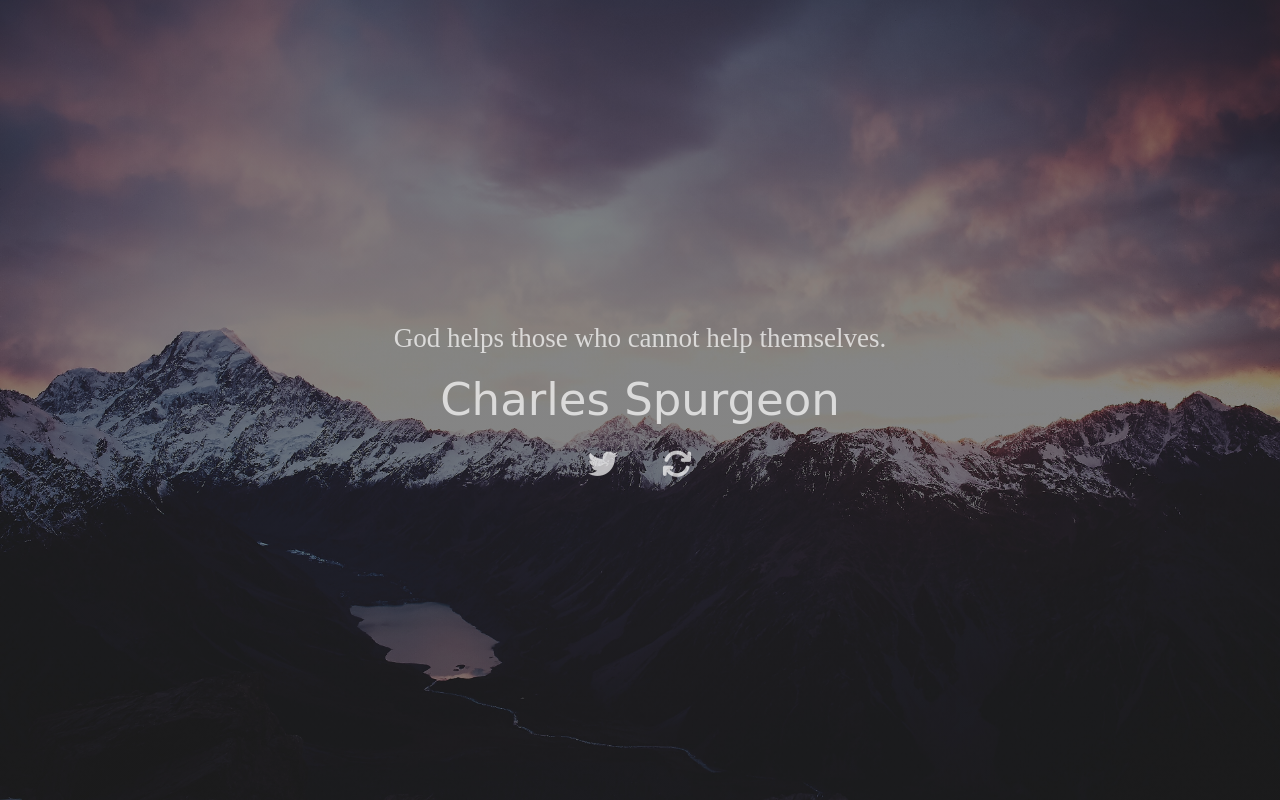
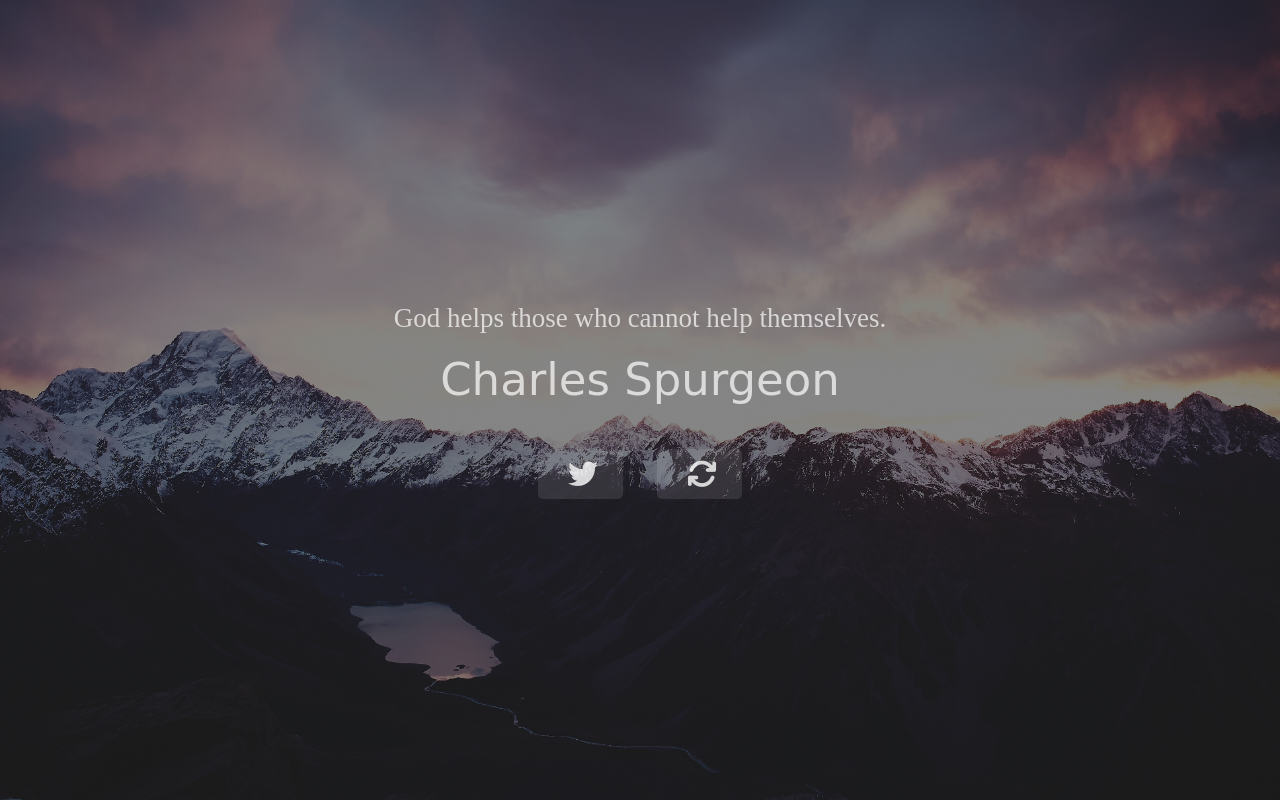
Before and after one commit to robersonj/randomquotes, a plain HTML site: page index.html in a window 1280 px wide. Drawn offline with nearby package versions, Linux system fonts and the light colour scheme; a web font is replaced by a local one.

Commit message:
Fixed refresh click.

```diff
--- a/index.html
+++ b/index.html
@@ -13,8 +13,8 @@
     <div class="txt-container">
       <p id="quote">God helps those who cannot help themselves.</p>
       <p id="author">Charles Spurgeon</p>
-      <i class="fa fa-twitter" aria-hidden="true" onclick="tweetThis()"></i>
-      <i class="fa fa-refresh" aria-hidden="true" onclick="generateQuote()"></i>
+      <button type="button" onclick="tweetThis()"><i class="fa fa-twitter" aria-hidden="true"></i></button>
+      <button type="button" onclick="generateQuote()"><i class="fa fa-refresh" aria-hidden="true"></i></button>
     </div>
   <script src="https://use.fontawesome.com/48bd6e5115.js"></script>
   <script src="http://code.jquery.com/jquery-latest.js"></script>
--- a/resources/css/style.css
+++ b/resources/css/style.css
@@ -16,28 +16,38 @@ body {
 	width: 95vw;
 }
 
+.txt-container button {
+    background: rgba(255,255,255, 0.1);
+    border: 0;
+    border-radius: 5px;
+    padding: 10px 10px;
+    width: 85px;
+    height: 50px;
+    cursor: pointer;
+    text-align: center;
+    margin: 0 15px;
+    transition: background .5 ease-in-out;
+
+}
+
+.txt-container button:hover{
+    background: rgba(255,255,255,0.6);
+}
 
 .txt-container p {
 	line-height: 1.3;
 }
 
 .txt-container i {
-    color: rgba(255, 255, 255, 0.7);
+    color: rgba(255, 255, 255, 0.8);
     font-size: 30px;
-    transition: all .3 ease-in-out;
-    margin: 0 20px;
-}
-
-.txt-container i:hover{
-    color: rgba(255,255,255,0.9);
-    transition: all .2 ease-in-out;
 }
 
 #author {
   color: rgba(255, 255, 255, 0.7);
   font-size: 30px;
   font-family: 'Mrs Saint Delafield', cursive;
-  margin: 15px 0 20px;
+  margin: 15px 0 40px;
 }
 
 #quote {
```
